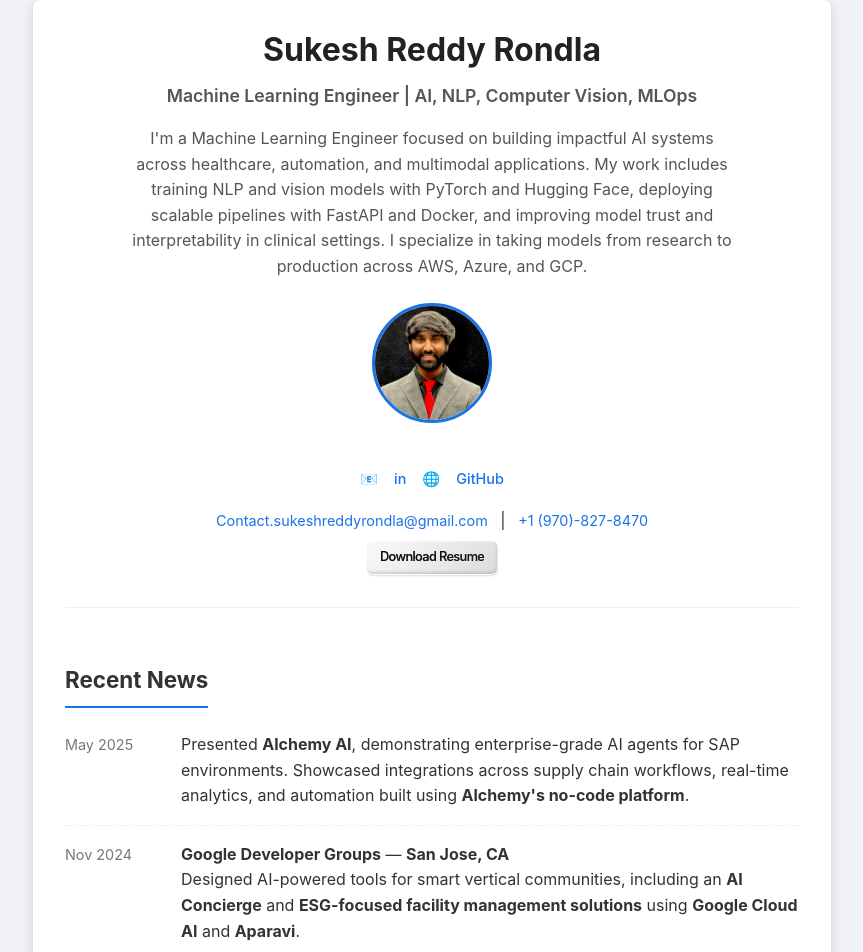
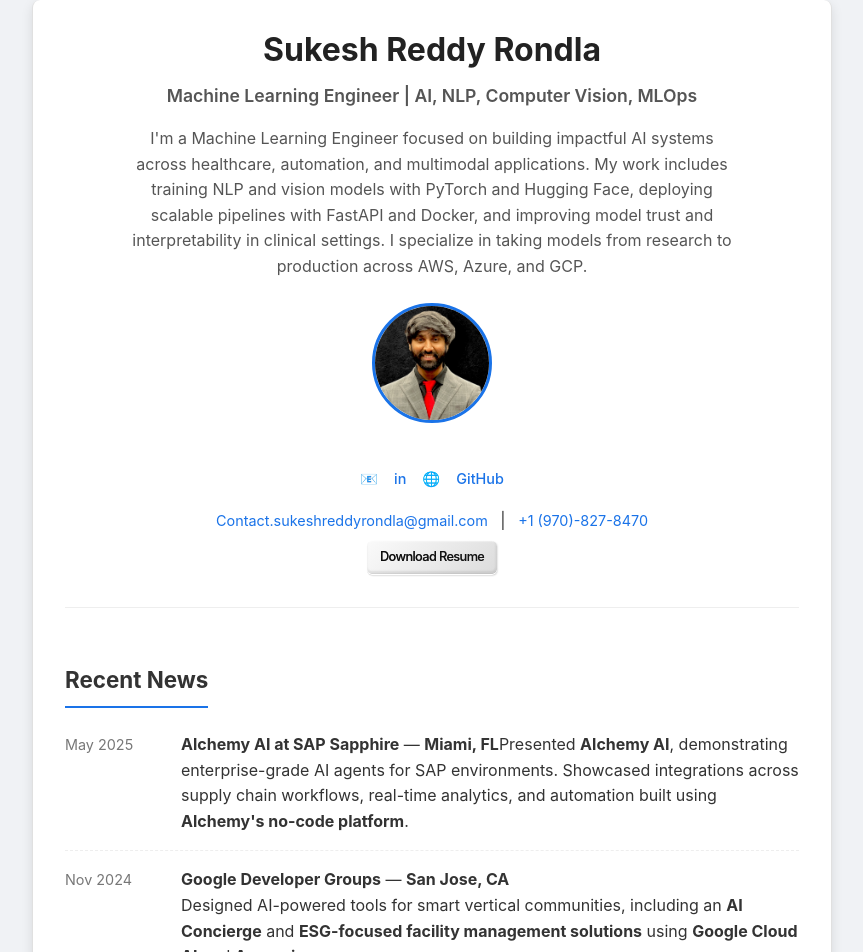
Before and after one commit to SukeshRondla/my-portfolio, a React (Vite) app: page / in a window 1280 px wide. Shown: the top 952 px of the page, without its empty margins (208-1071 px from the left). Built offline with nearby package versions, Linux system fonts and the light colour scheme.

Commit message:
Update App.jsx

```diff
--- a/src/App.jsx
+++ b/src/App.jsx
@@ -171,7 +171,7 @@
               <div className="news-list">
                 <div className="news-item">
                   <div className="news-date">May 2025</div>
-                  <div className="news-desc">Presented <b>Alchemy AI</b>, demonstrating enterprise-grade AI agents for SAP environments. Showcased integrations across supply chain workflows, real-time analytics, and automation built using <b>Alchemy's no-code platform</b>.</div>
+                  <div className="news-desc"><b> Alchemy AI at SAP Sapphire</b> — <b>Miami, FL</b>Presented <b>Alchemy AI</b>, demonstrating enterprise-grade AI agents for SAP environments. Showcased integrations across supply chain workflows, real-time analytics, and automation built using <b>Alchemy's no-code platform</b>.</div>
                 </div>
                 <div className="news-item">
                   <div className="news-date">Nov 2024</div>
```
